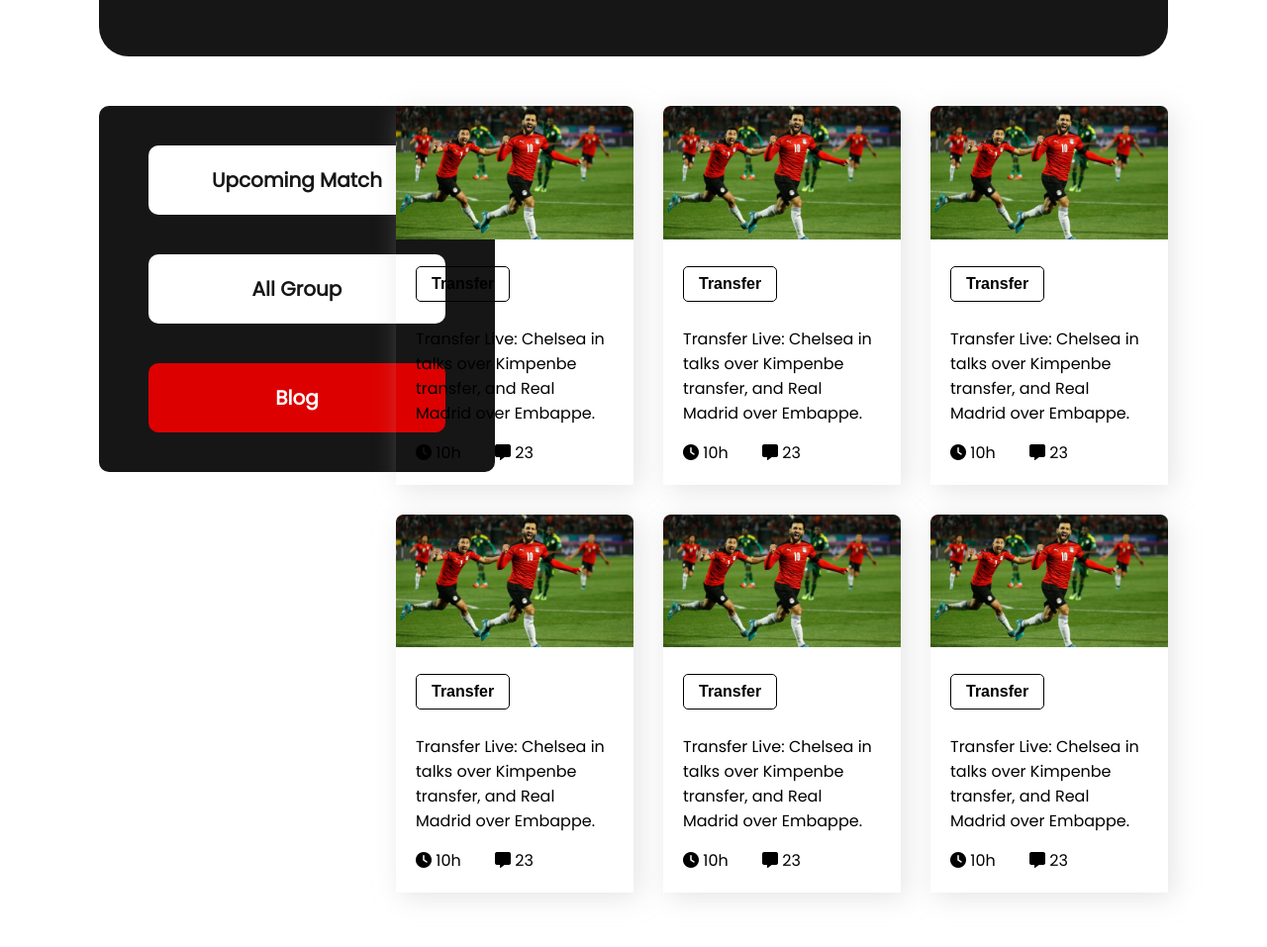
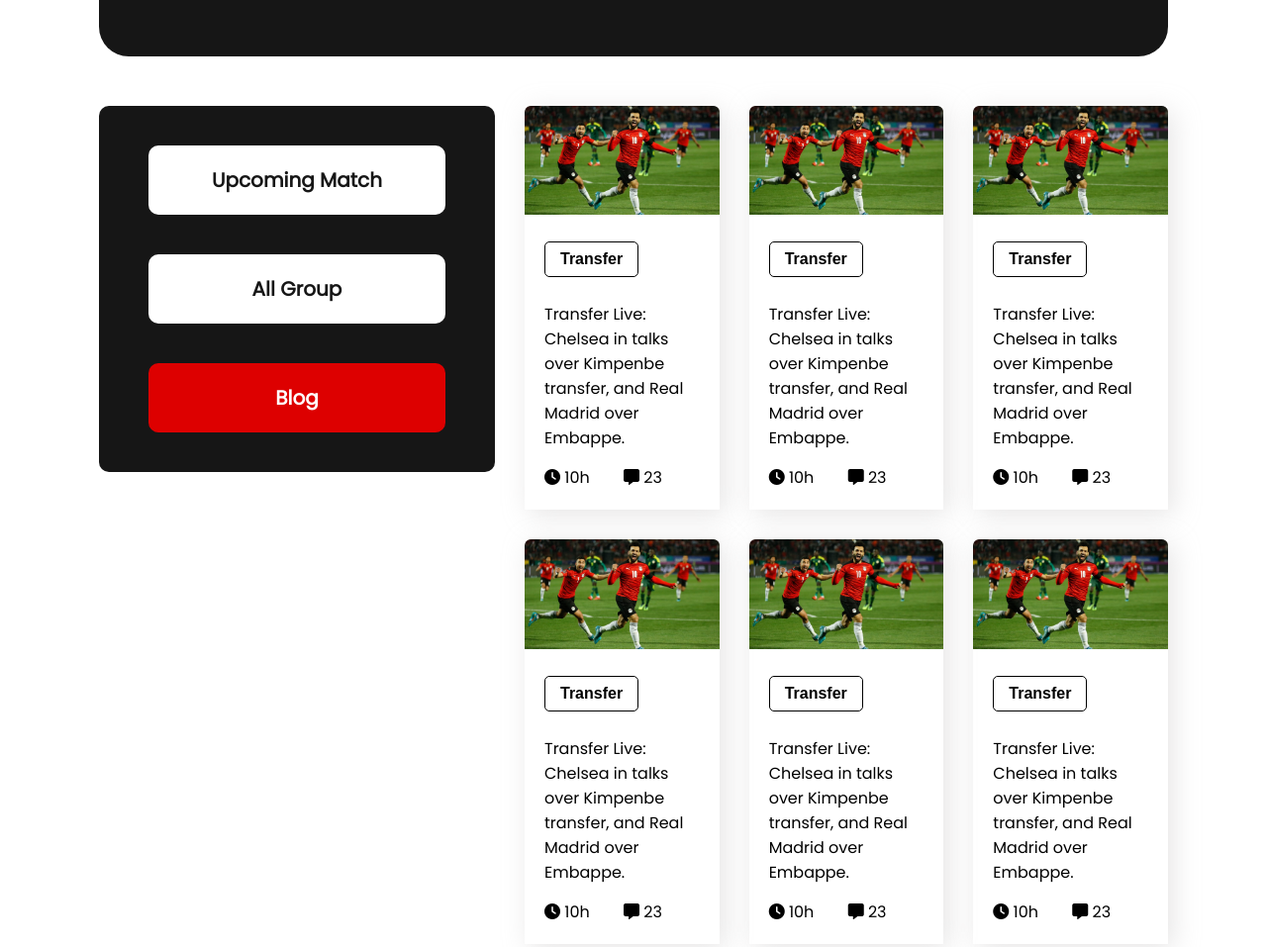
Before and after one commit to mohammad-sumon/my-second-assignment, a plain HTML site: page index.html in a window 1280 px wide. Shown: the part 835-1792 px from the top of the page at 99% size. Drawn offline with Linux system fonts and the light colour scheme.

Commit message:
desktop final code added

```diff
--- a/style.css
+++ b/style.css
@@ -7,9 +7,6 @@
 body{
     font-family: 'Poppins', sans-serif;
 }
-/* <i class="fa-solid fa-angle-right"></i>
-<i class="fa-solid fa-clock"></i>
-<i class="fa-solid fa-message"></i> */
 
 /* header section starts */
 #header{
@@ -59,7 +56,7 @@ body{
     margin: 50px 100px;
 }
 .fixed-part{
-    width: 25%;
+    width: 400px;
     margin-right: 30px;
 }
 .group-stage{
@@ -87,7 +84,7 @@ body{
     color: white;
 }
 .flexible-part{
-    width: 75%;
+    flex-grow: 1;
 }
 .transfer-section{
     width: 100%;
```
